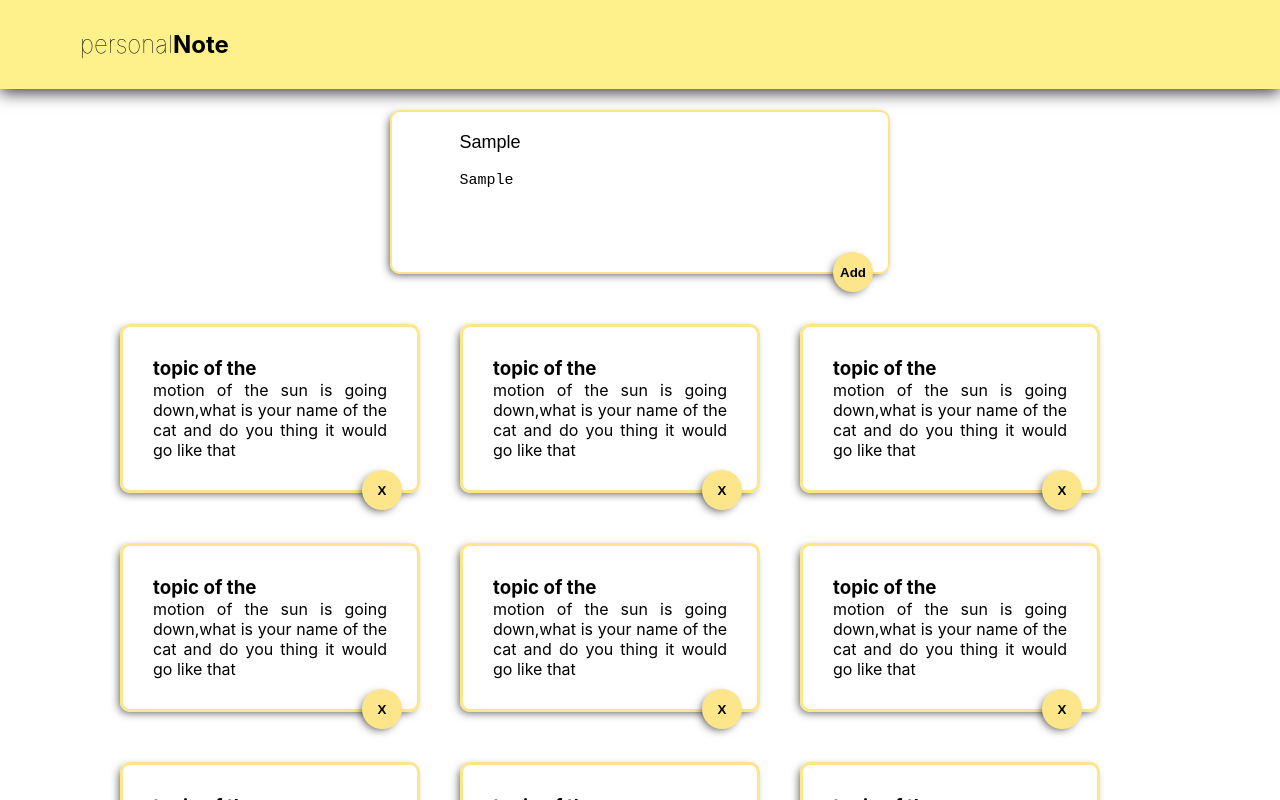
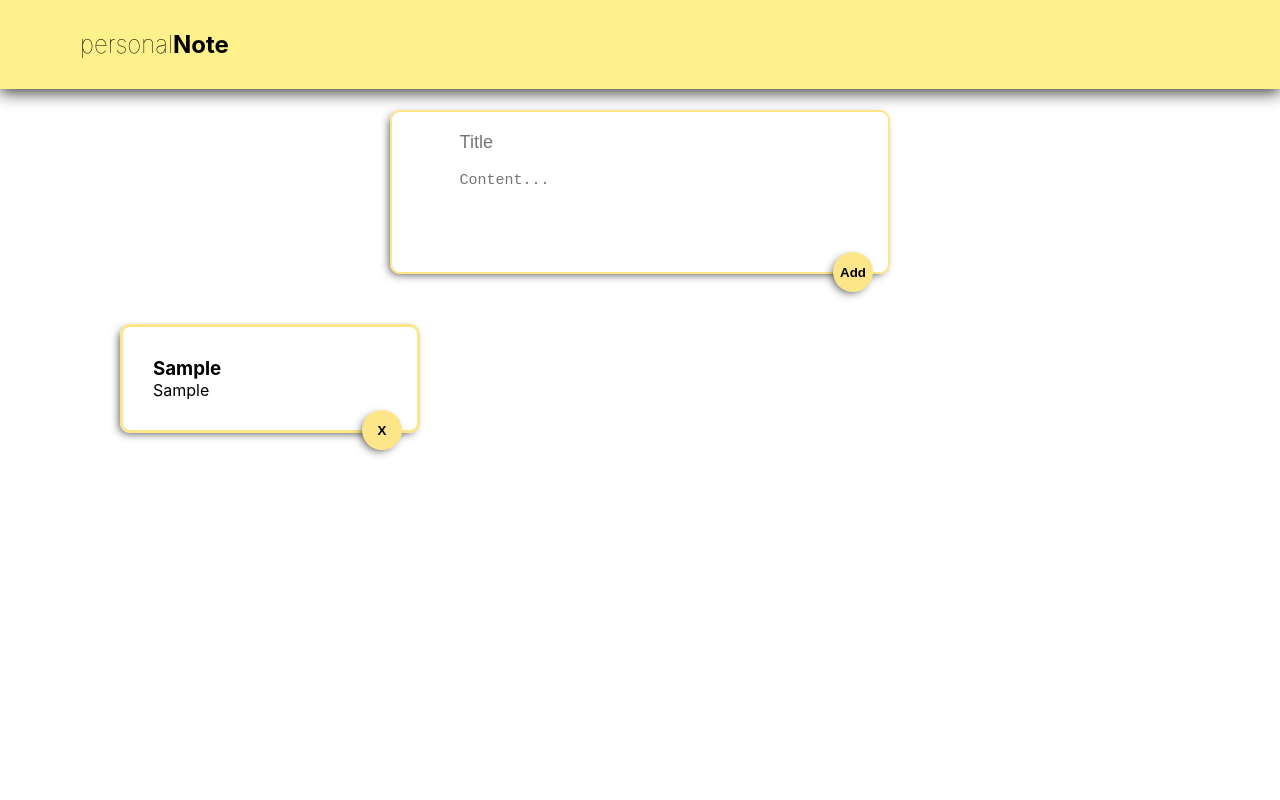
Before and after one commit to RaviPratihast/my-todo-app-using-React, a React (Create React App) app: page / in a window 1280 px wide. Both pictures are taken after typing "Sample", "Sample" into the empty fields and a click on the button "Add". Shown: the top 800 px of the page. Built offline with nearby package versions, Linux system fonts and the light colour scheme.

Commit message:
Fit: Adding note functionality.

```diff
--- a/src/App.jsx
+++ b/src/App.jsx
@@ -1,4 +1,4 @@
-import React from "react";
+import React,{useState} from "react";
 import Header from "./components/Header/header.jsx";
 import Input from "./components/Input/Input.jsx";
 import Card from "./components/cards/Cards.jsx"
@@ -6,30 +6,35 @@ import Card from "./components/cards/Cards.jsx"
 import "./App.css"
 
 function App(){
+
+   const [notes,setNotes]=useState([])
+
+   function addNotes(newNote){
+      // this function is gonna receive the note object and it will get inserted inside the array.
+      // console.log(newNote);
+      setNotes(prev=>{
+         return [
+            ...prev,newNote
+         ];
+      })
+   }
+
+
+   // function deleteNote(id){
+   // //   console.log(`delete request of id:${id}`);
+
+   // }
+
    return <div className="main-app-container">
      <Header/>
-     <Input/>
+     <Input onAdd={addNotes}/>
      <div className="card-element-section" >
         {/* {[1,2,3,4,5].map((curr)=><Card/>)} */}
-        <Card />
-        <Card />
-        <Card />
-        <Card />
-        <Card />
-        <Card />
-        <Card />
-        <Card />
-        <Card />
-        <Card />
-        <Card />
-        <Card />
-        <Card />
-        <Card />
-        <Card />
-        <Card />
-        <Card />
-        <Card />
-        <Card />
+       {
+         notes.map((item,index)=>{
+            return <Card key={index} id={index} title={item.title} content={item.content}/>
+         })
+       }
 
      </div>
 
--- a/src/components/Input/Input.jsx
+++ b/src/components/Input/Input.jsx
@@ -1,11 +1,41 @@
-import React from "react";
-import "./Input.css"
+import React,{useState}from "react";
+import "./Input.css";
 
-function Input(){
+
+
+
+
+function Input(props){
+
+    const [note,setNote]=useState({
+        title:"",
+        content:""
+    });
+
+    function handleChange(event){
+        const {name,value}=event.target;
+
+        setNote(prev=>{
+            return{
+                ...prev,
+                [name]:value
+            }
+        })
+
+    }
+    function handleClick(){
+       props.onAdd(note);
+       setNote({
+        title:"",
+        content:""
+       })
+    }
+
+
     return <div className="input-container">
-        <input type="text" name="title" placeholder="Title"/>
-        <textarea type="text" name="content" placeholder="Content..."/>
-        <button>Add</button>
+        <input onChange={handleChange} value={note.title} type="text" name="title" placeholder="Title"/>
+        <textarea onChange={handleChange} value={note.content} type="text" name="content" placeholder="Content..."/>
+        <button onClick={handleClick}>Add</button>
     </div>
 }
 
--- a/src/components/cards/Cards.jsx
+++ b/src/components/cards/Cards.jsx
@@ -1,11 +1,18 @@
 import React from "react";
 import "./cards.css"
 
-function Card() {
+function Card(props) {
+
+    // function handleClick(){
+    //     props.onDelete(props.id);
+
+    // }
     return(
         <div className="cards-container">
-            <h3>topic of the</h3>
-            <p>motion of the sun is going down,what is your name of the cat and do you thing it would go like that</p>
+            {/* <h3>topic of the</h3>
+            <p>motion of the sun is going down,what is your name of the cat and do you thing it would go like that</p> */}
+            <h3>{props.title}</h3>
+            <p>{props.content}</p>
             <button>X</button>
         </div>
     )
```
